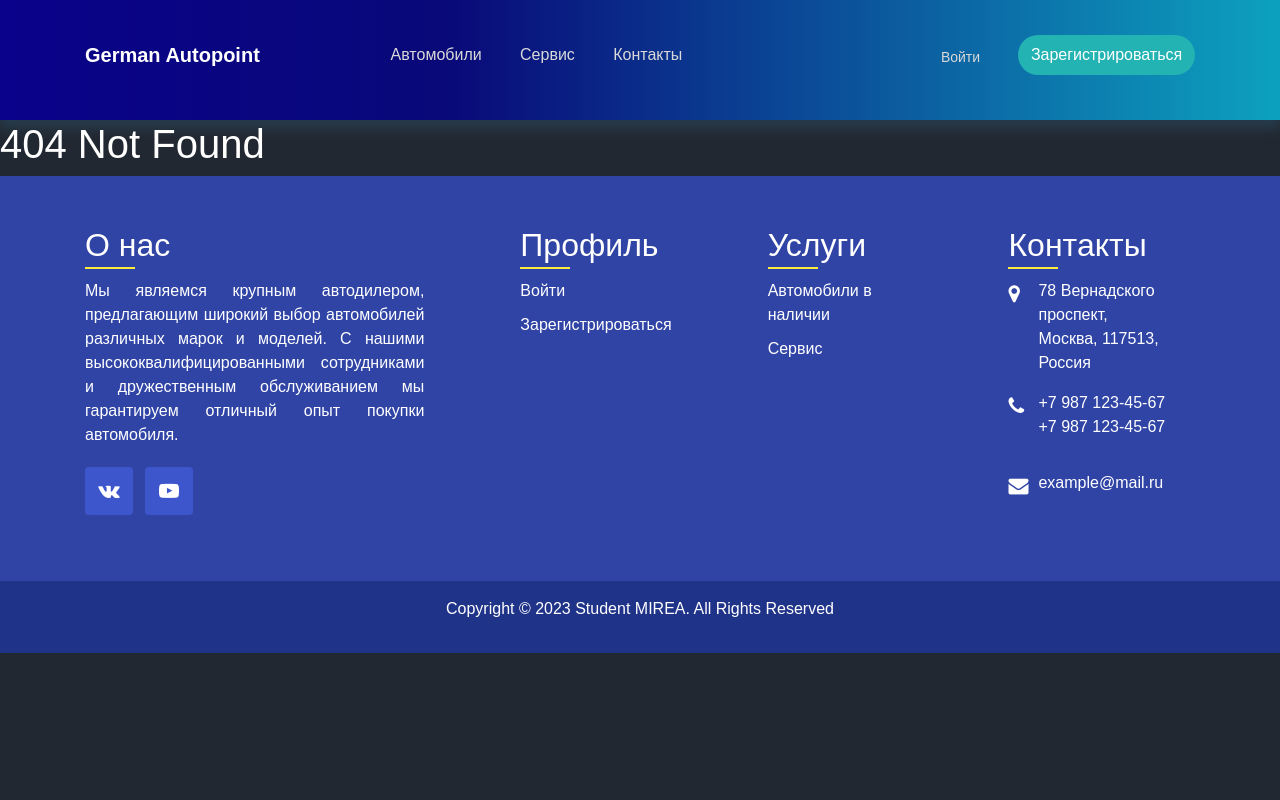
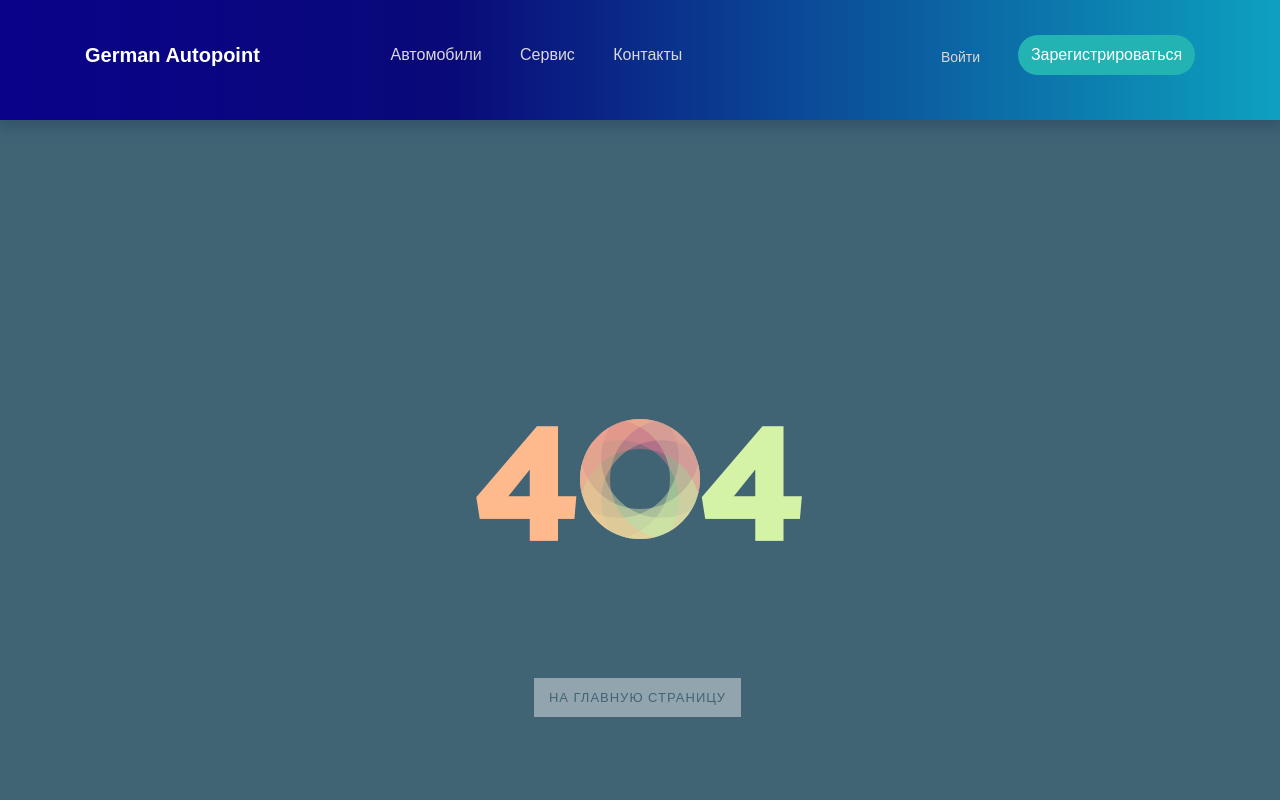
Before and after one commit to irtez/Cardealer, a React (Create React App) app in the folder client/: page /admin in a window 1280 px wide. Shown: the top 800 px of the page. Built offline with nearby package versions, Linux system fonts and the light colour scheme.

Commit message:
improved design & added 404 page

```diff
--- a/client/src/index.css
+++ b/client/src/index.css
@@ -1,6 +1,6 @@
 body {
   font-family: sans-serif;
-  background: #222831;
+  /* background: #222831; */
   color: white;
 }
 
--- a/client/src/routes/AppRouter.js
+++ b/client/src/routes/AppRouter.js
@@ -5,7 +5,7 @@ import Cars from '../sections/Cars/Cars';
 import Service from '../sections/Service';
 import Login from '../sections/Login';
 import Register from '../sections/Register';
-import NotFound from '../sections/NotFound';
+import NotFound from '../sections/404/NotFound';
 import User from '../sections/User/User';
 import Admin from '../sections/Admin/Admin';
 import { AppContext } from './AppContext.js'
--- /dev/null
+++ b/client/src/sections/404/404.module.css
@@ -0,0 +1,163 @@
+@import url('https://fonts.googleapis.com/css?family=Montserrat:400,600,700');
+@import url('https://fonts.googleapis.com/css?family=Catamaran:400,800');
+.errorcontainer {
+  text-align: center;
+  font-size: 180px;
+  font-family: 'Catamaran', sans-serif;
+  font-weight: 800;
+  margin: 20px 15px;
+}
+
+#NotFound {
+    height: 100vh;
+    display: flex;
+    justify-content: center;
+    align-items: center;
+    flex-direction: column;
+}
+.errorcontainer > span {
+  display: inline-block;
+  line-height: 0.7;
+  position: relative;
+  color: #FFB485;
+}
+.errorcontainer > span {
+  display: inline-block;
+  position: relative;
+  vertical-align: middle;
+}
+.errorcontainer > span:nth-of-type(1) {
+  color: #D1F2A5;
+  animation: colordancing 4s infinite;
+}
+.errorcontainer > span:nth-of-type(3) {
+  color: #F56991;
+  animation: colordancing2 4s infinite;
+}
+.errorcontainer > span:nth-of-type(2) {
+  width: 120px;
+  height: 120px;
+  border-radius: 999px;
+}
+.errorcontainer > span:nth-of-type(2):before,
+.errorcontainer > span:nth-of-type(2):after {
+	border-radius: 0%;
+	content:"";
+	position: absolute;
+	top: 0; left: 0;
+	width: inherit; height: inherit;
+  border-radius: 999px;
+	box-shadow: inset 30px 0 0 rgba(209, 242, 165, 0.4),
+				inset 0 30px 0 rgba(239, 250, 180, 0.4),
+				inset -30px 0 0 rgba(255, 196, 140, 0.4),
+				inset 0 -30px 0 rgba(245, 105, 145, 0.4);
+  animation: shadowsdancing 4s infinite;
+}
+.errorcontainer > span:nth-of-type(2):before {
+	-webkit-transform: rotate(45deg);
+	   -moz-transform: rotate(45deg);
+			transform: rotate(45deg);
+}
+
+.screenreadertext {
+    position: absolute;
+    top: -9999em;
+    left: -9999em;
+}
+@keyframes shadowsdancing {
+  0% {
+    box-shadow: inset 30px 0 0 rgba(209, 242, 165, 0.4),
+				inset 0 30px 0 rgba(239, 250, 180, 0.4),
+				inset -30px 0 0 rgba(255, 196, 140, 0.4),
+				inset 0 -30px 0 rgba(245, 105, 145, 0.4);
+  }
+  25% {
+    box-shadow: inset 30px 0 0 rgba(245, 105, 145, 0.4),
+				inset 0 30px 0 rgba(209, 242, 165, 0.4),
+				inset -30px 0 0 rgba(239, 250, 180, 0.4),
+				inset 0 -30px 0 rgba(255, 196, 140, 0.4);
+  }
+  50% {
+     box-shadow: inset 30px 0 0 rgba(255, 196, 140, 0.4),
+				inset 0 30px 0 rgba(245, 105, 145, 0.4),
+				inset -30px 0 0 rgba(209, 242, 165, 0.4),
+				inset 0 -30px 0 rgba(239, 250, 180, 0.4);
+  }
+  75% {
+   box-shadow: inset 30px 0 0 rgba(239, 250, 180, 0.4),
+				inset 0 30px 0 rgba(255, 196, 140, 0.4),
+				inset -30px 0 0 rgba(245, 105, 145, 0.4),
+				inset 0 -30px 0 rgba(209, 242, 165, 0.4);
+  }
+  100% {
+    box-shadow: inset 30px 0 0 rgba(209, 242, 165, 0.4),
+				inset 0 30px 0 rgba(239, 250, 180, 0.4),
+				inset -30px 0 0 rgba(255, 196, 140, 0.4),
+				inset 0 -30px 0 rgba(245, 105, 145, 0.4);
+  }
+}
+@keyframes colordancing {
+  0% {
+    color: #D1F2A5;
+  }
+  25% {
+    color: #F56991;
+  }
+  50% {
+    color: #FFC48C;
+  }
+  75% {
+    color: #EFFAB4;
+  }
+  100% {
+    color: #D1F2A5;
+  }
+}
+@keyframes colordancing2 {
+  0% {
+    color: #FFC48C;
+  }
+  25% {
+    color: #EFFAB4;
+  }
+  50% {
+    color: #D1F2A5;
+  }
+  75% {
+    color: #F56991;
+  }
+  100% {
+    color: #FFC48C;
+  }
+}
+
+/* demo stuff */
+
+body {
+  background-color: #416475;
+}
+
+.zoomarea {
+  max-width: 490px;
+  margin: 30px auto 30px;
+  font-size: 19px;
+  text-align: center;
+}
+.linkcontainer {
+  text-align: center;
+}
+a.morelink {
+  text-transform: uppercase;
+  font-size: 13px;
+    background-color: #92a4ad;
+    padding: 10px 15px;
+    border-radius: 0;
+    color: #416475;
+    display: inline-block;
+    margin-right: 5px;
+    margin-bottom: 5px;
+    line-height: 1.5;
+    text-decoration: none;
+  margin-top: 50px;
+  letter-spacing: 1px;
+}
--- /dev/null
+++ b/client/src/sections/404/NotFound.jsx
@@ -0,0 +1,20 @@
+import React from 'react'
+import classes from './404.module.css'
+import { Link } from 'react-router-dom'
+
+const NotFound = () => {
+  return (
+    <section id={classes.NotFound}>
+      <section class={classes.errorcontainer}>
+        <span>4</span>
+        <span><span class={classes.screenreadertext}>0</span></span>
+        <span>4</span>
+      </section>
+      <div class={classes.linkcontainer}>
+        <Link to='/' class={classes.morelink}>На главную страницу</Link>
+      </div>
+    </section>
+  )
+}
+
+export default NotFound
--- a/client/src/sections/Cars/Cars.module.css
+++ b/client/src/sections/Cars/Cars.module.css
@@ -15,7 +15,7 @@
     justify-content: space-evenly;
     flex-wrap: wrap;
     flex-direction: row;
-    align-items: center;
+    align-items: flex-start;
     height: max-content;
     min-height: 80vh;
 }
--- a/client/src/sections/Login.jsx
+++ b/client/src/sections/Login.jsx
@@ -53,6 +53,10 @@ const Login = observer(() => {
             <button className="button login__submit" disabled={!(email && password)}>
               <span className="button__text">Войти</span>
             </button>
+            <div className='popup' style={{display: !(email&&password) ? ("block") : ("none")}}>
+              Заполните все поля
+            </div>
+
           </form>
           <div className='register_container'>
             <Link to='/register' className="register">
--- a/client/src/sections/NotFound.jsx
+++ /dev/null
@@ -1,12 +0,0 @@
-import React from 'react';
-import './styles/sections.css'
-
-const NotFound = () => {
-  return (
-    <section id="notfound">
-      <h1>404 Not Found</h1>
-    </section>
-  );
-};
-
-export default NotFound;
--- a/client/src/sections/Register.jsx
+++ b/client/src/sections/Register.jsx
@@ -98,6 +98,9 @@ const Register = observer(() => {
             <button type="submit" className="button login__submit" disabled={!((pass1 === pass2) && pass1 && pass2 && email && name && phoneNumber)}>
               <span className="button__text">Зарегистрироваться</span>
             </button>
+            <div className='popup' style={{display: !(email&&pass1&&pass2&&name&&phoneNumber) ? ("block") : ("none")}}>
+              Заполните все поля
+            </div>
           </form>
           <div className='register_container'>
             <Link to='/login' className="register">
--- a/client/src/sections/styles/LogReg.css
+++ b/client/src/sections/styles/LogReg.css
@@ -210,3 +210,11 @@ a:hover {
 	transition: .2s;
 	margin-right: 1em;
 }
+
+.popup {
+	color: rgb(215, 1, 1);
+	position: absolute;
+	font-weight: 700;
+	right: 17%;
+	margin-top: 1%;
+}
```
Also changed, not shown: client/src/subcomponents/header/Header.jsx (+15 -15 lines), client/src/sections/Car/odometer.svg.
